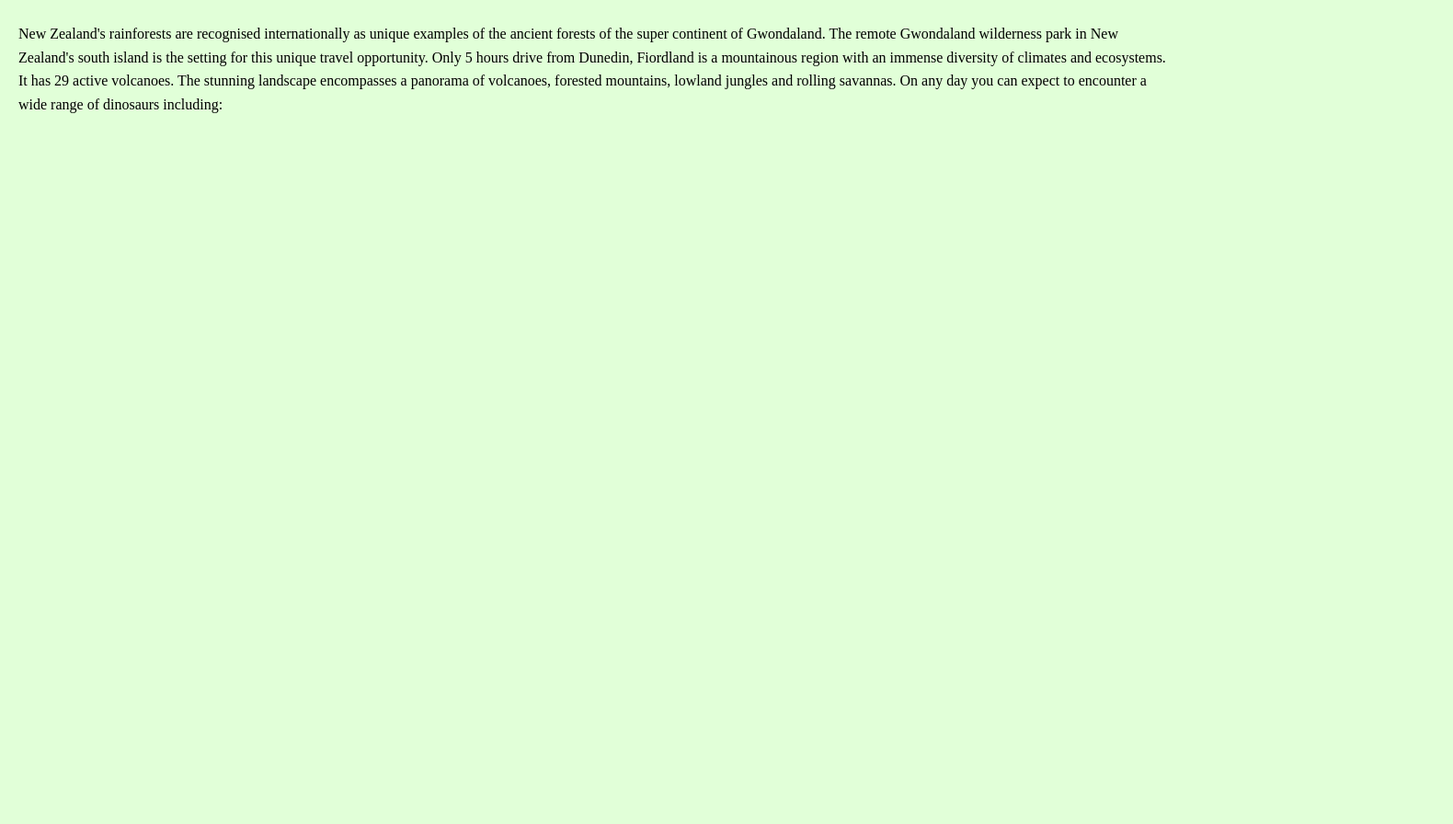
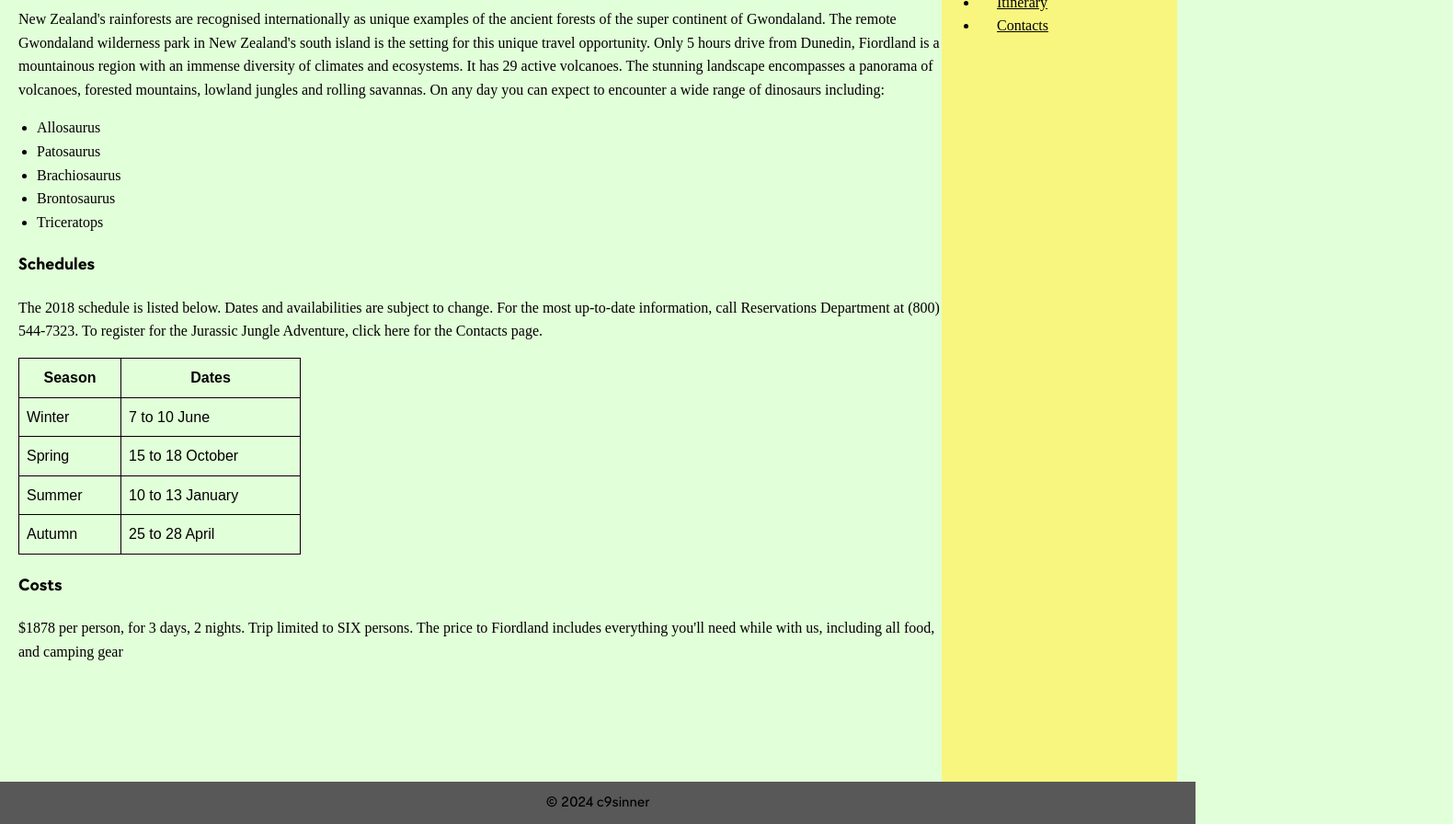
Before and after one commit to c9sinner/c9sinner.github.io, a plain HTML site: page index.html in a window 1280 px wide. Shown: the part 410-1306 px from the top of the page at 92% size, 1580 px wide, since content can reach past the window. Before the commit the page ends 800 px from the top, so only its background shows below. Drawn offline with Linux system fonts and the light colour scheme; a web font is replaced by a local one.

Commit message:
lesson worked, major changes

```diff
--- a/index.html
+++ b/index.html
@@ -18,18 +18,11 @@
             </ul>
         </nav>
     </header>-->
-    <header>
-        <nav>
-    <ul class="nav-links">
-        <li><a href="#">Home</a></li>
-        <li class="center"><a href="#">Itinerary</a></li>
-        <li class="upward"><a href="#">Contacts</a></li>
-      </ul>
-    </nav>
-    </header>
        <section class="titlesection">
     </section>
-    <div class="container-fluid">
+    <div class="container">
+        <section class="left-section">
+            <h1>Introduction</h1>
             <p>New Zealand's rainforests are recognised internationally as
                 unique examples of the ancient forests of the super continent of Gwondaland.
                 The remote Gwondaland wilderness park in New Zealand's south island is the setting for this unique travel opportunity.
@@ -37,6 +30,37 @@
                 It has 29 active volcanoes. The stunning landscape encompasses a panorama of volcanoes, forested mountains, lowland jungles and rolling savannas.
                 On any day you can expect to encounter a wide range of dinosaurs including:
             </p>
+            <ul>
+                <li>Allosaurus</li>
+                <li>Patosaurus</li>
+                <li>Brachiosaurus</li>
+                <li>Brontosaurus</li>
+                <li>Triceratops</li>
+            </ul>
+            <h3>Schedules</h3>
+            <p>The 2018 schedule is listed below. Dates and availabilities are subject to change. For the most up-to-date information, call Reservations Department at (800) 544-7323. To register for the Jurassic Jungle Adventure, click here for the Contacts page. </p>
+<table>
+    <tr><th>Season</th><th>Dates</th></tr>
+    <tr><td>Winter<td>7 to 10 June</td></tr>
+    <tr><td>Spring</td><td>15 to 18 October</td></tr>
+    <tr><td>Summer</td><td>10 to 13 January</td></tr>
+    <tr><td>Autumn</td><td>25 to 28 April</td></tr>
+</table>
+            <h3>Costs</h3>
+            <p>$1878 per person, for 3 days, 2 nights. Trip limited to SIX persons. The price to Fiordland includes everything you'll need while with us, including all food, and camping gear
+            </p>
+          </section>
+        <section class="right-section">
+            <h2 class="informationtab">More Information</h2>
+            <ul>
+            <li><a href="index.html">Home</a></li>
+            <li><a href="itinerary.html">Itinerary</a></li>
+            <li><a href="contacts.html">Contacts</a></li>
+        </ul>
+          </section>
       </div>
+    <footer>
+        © 2024 c9sinner
+    </footer>
 </body>
 </html>
--- a/styles.css
+++ b/styles.css
@@ -8,7 +8,6 @@ body {
     font-family: Arial, sans-serif;
     margin: 0;
     line-height: 1.6;
-    overflow: hidden;
     background-color: #e1ffd8;
 }
 p{
@@ -31,27 +30,34 @@ header img {
     height: auto;
     border-radius: 10px;
 }
-
+.left-section h1 {
+    margin-bottom: 10px;
+    padding-left: 20px;
+    font-family: bodyheading;
+    font-size: 42px;
+}
 section h2 {
     margin-bottom: 10px;
+    padding-left: 20px;
 }
 h2{
     color: rgb(0, 0, 0);
     font-family: bodyheading;
 
 }
+h3 {
+    color: rgb(0, 0, 0);
+    font-family: bodyheading;
+    padding-left: 20px;
+}
+h4{
+  padding-left: 20px;
+  font-family: bodyheading;
+}
 
 iframe {
     display: block;
     margin: 20px auto;
-}
-section {
-    margin-bottom: 30px;
-    padding: 20px; /* Adds padding within the section */
-    /* border-radius: 8px; /* Adds a subtle curve to corners */
-    background-image: linear-gradient(to bottom, rgba(255,255,255,0.8), rgba(7, 87, 27, 0.6));
-    width: 100%;
-    margin-left: 0;
 }
 .titlesection{
     background-image: url("logo.jpg");
@@ -80,7 +86,20 @@ section {
     padding: 0;
     overflow: hidden;
 }
+table {
+  border-collapse: collapse; /* Make table borders collapse into a single border */
+  width: 30%; /* Make table take up full width */
+  margin-left: 20px;
+}
 
+th, td {
+  border: 1px solid black; /* Add borders to cells */
+  padding: 8px; /* Add spacing within cells */
+  text-align: left; /* Left-align text in cells */
+}
+th {
+  text-align: center;
+}
 /* Display the list items inline and add some padding */
 .navigation li {
     display: inline;
@@ -94,9 +113,39 @@ section {
     display: inline-block;
 }
 
+footer {
+    position: bottom;
+    left: 0;
+    bottom: 0;
+    width: 100%;
+    background-color: #585858;
+    text-align: center;
+    padding: 10px;
+    font-family: semibody;
+}
+a {
+    color: #000000;
+    font-family: bodyfont;
+    padding-left: 20px;
 
+}
+.container {
+  display: flex; /* This helps with responsive layouts (optional) */
+}
 
+.left-section {
+  width: 80%; /* Define width for left section */
+}
 
+.right-section {
+  width: 20%; /* Define width for right section */
+  float: right; /* Floats the right section to the right */
+  background-color: rgb(248, 246, 126);
+  height: 120vh;
+}
+.informationtab {
+  text-align: center;
+}
 
 /* TEST CSS */
 .nav-links{
```
Also changed, not shown: contacts.html (added, +51 -0 lines), itinerary.html (added, +49 -0 lines), day1 (4).jpg (added), day2.jpg (added), day3.jpg (added), raptogrove.jpg (added). Lines whose indentation alone changed are shown as unchanged.
